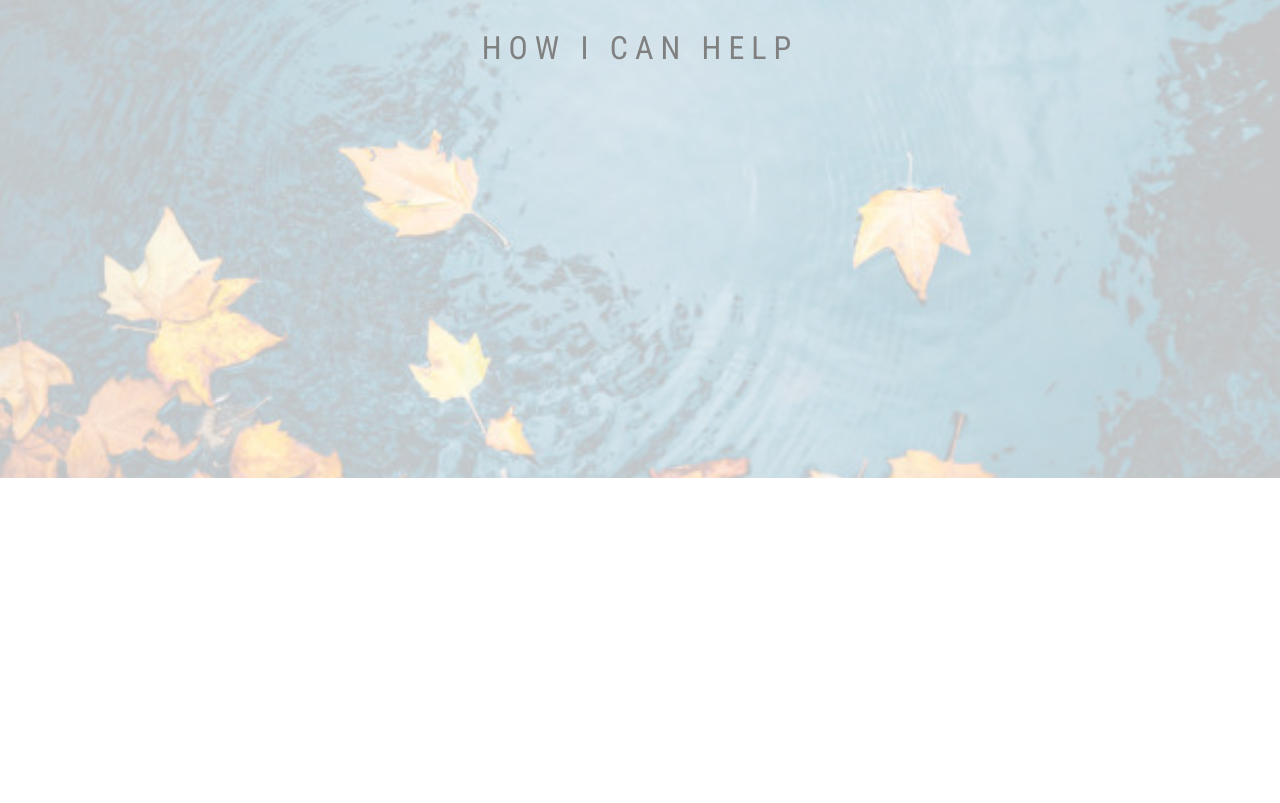
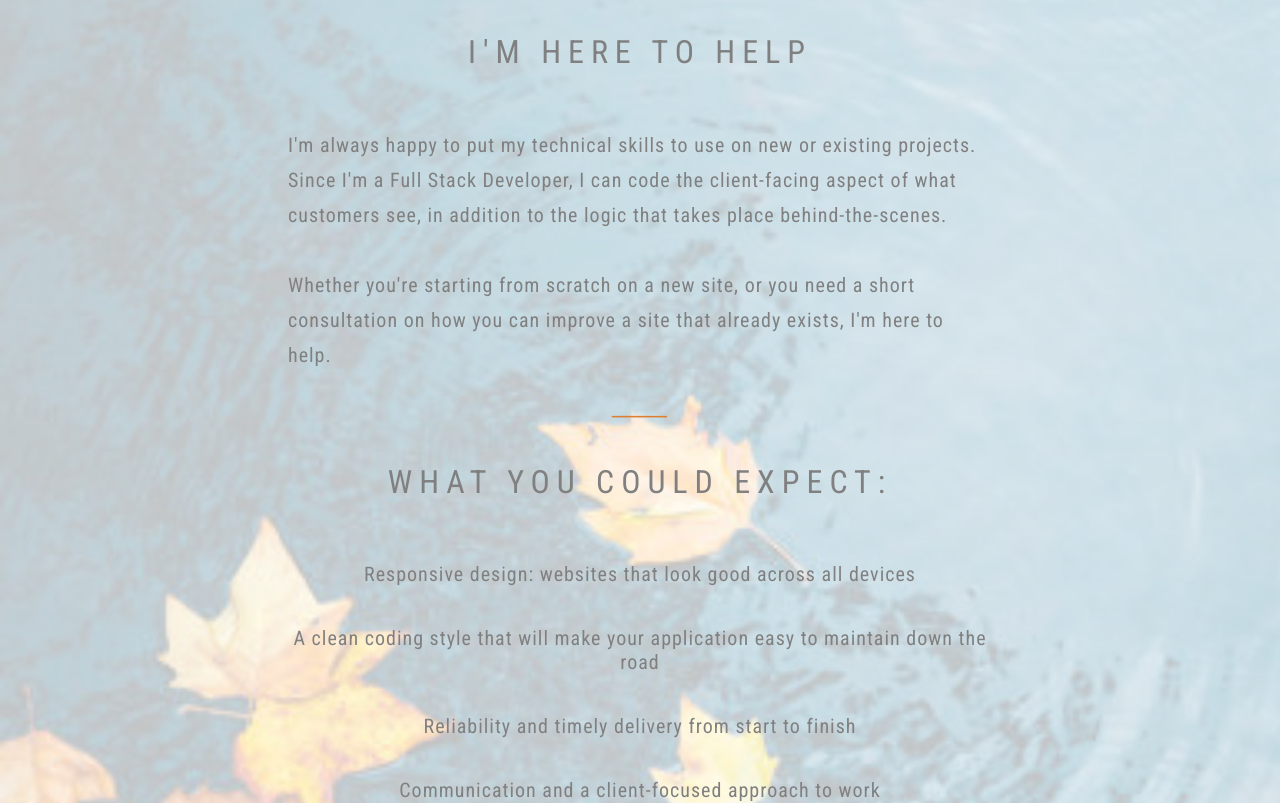
Before and after one commit to rsalomon1/rsalomon1.github.io, a React (Create React App) app in the folder robin-portfolio/: page /#/services in a window 1280 px wide. Shown: the part 322-1125 px from the top of the page. Before the commit the page ends 800 px from the top, so only its background shows below. Built offline with nearby package versions, Linux system fonts and the light colour scheme.

Commit message:
Added content to Services page

```diff
--- a/robin-portfolio/src/components/AboutMe.jsx
+++ b/robin-portfolio/src/components/AboutMe.jsx
@@ -8,7 +8,7 @@ function AboutMe() {
         <img src={require("../images/robin_salomon_circle_headshot.png")}></img>
       </div>
       <p className="header-text">About Me</p>
-      <div className="about-me-content">
+      <div className="text-content">
       <p className="p-font">
         I'm a Full Stack Web Developer who has a non-traditional backround in
         tech. It wasn't until my mid-thirties when I decided to make my tech career
--- a/robin-portfolio/src/components/Services.jsx
+++ b/robin-portfolio/src/components/Services.jsx
@@ -1,15 +1,58 @@
-import React from 'react'
-import NavBar from './NavBar'
+import React from "react";
+import NavBar from "./NavBar";
 function Services() {
   return (
     <div>
-        <NavBar />
-        <div>
-        <img className="icon" src={require("../images/handshake_icon.png")}></img>
-        <p className="header-text">How I Can Help</p>
+      <NavBar />
+      <div>
+        <img
+          className="icon"
+          src={require("../images/handshake_icon.png")}
+        ></img>
+        <p style={{marginTop:"20px"}} className="header-text">I'm Here to Help</p>
+        <div style={{marginTop:"1.5rem"}} className="text-content">
+          <p  className="p-font">
+            I'm always happy to put my technical skills to use on new or
+            existing projects. Since I'm a Full Stack Developer, I can code the
+            client-facing aspect of what customers see, in addition to the logic
+            that takes place behind-the-scenes.
+            <br />
+            <br />
+            Whether you're starting from scratch on a new site, or you need a
+            short consultation on how you can improve a site that already
+            exists, I'm here to help.
+          </p>
+
+          <p style={{ color: "rgb(220,127,50)" }} className="bullet-points">
+            ⸻
+          </p>
+          <p className="header-text">What you could expect:</p>
+          <div className="bullets-container">
+            <p className="bullet-points">
+              Responsive design: websites that look good across all devices
+            </p>
+
+            <p className="bullet-points">
+              A clean coding style that will make your application easy to
+              maintain down the road
+            </p>
+            <p className="bullet-points">
+              Reliability and timely delivery from start to finish
+            </p>
+            <p className="bullet-points">
+              Communication and a client-focused approach to work
+            </p>
+            <p className="bullet-points">
+              Flexibility with changing needs
+            </p>
+            <p style={{ color: "rgb(220,127,50)" }} className="bullet-points">
+              ⸻
+            </p>
+          </div>
         </div>
+      </div>
     </div>
-  )
+  );
 }
 
-export default Services
+export default Services;
--- a/robin-portfolio/src/css/stylesheet.css
+++ b/robin-portfolio/src/css/stylesheet.css
@@ -71,7 +71,8 @@ body {
   margin-top: -10px;
   font-weight: 400;
 }
-.menu-item:hover, .menu-item-navbar:hover {
+.menu-item:hover,
+.menu-item-navbar:hover {
   cursor: pointer;
   color: white;
 }
@@ -85,7 +86,7 @@ img {
   margin-right: auto;
   margin-top: 15vh;
 }
-.icon{
+.icon {
   width: 190px;
   display: block;
   margin-left: auto;
@@ -127,18 +128,39 @@ img {
   font-weight: 400;
   display: flex;
   justify-content: center;
+  text-align: left;
+  margin-right: 35vh;
+  margin-left: 35vh;
+  line-height: 35px;
+}
+.bullet-points {
+  color: gray;
+  display: inline-flex;
+  fill: #000;
+  font-family: "Roboto Condensed", sans-serif;
+  outline: 0;
+  text-decoration: none;
+  letter-spacing: 1px;
+  font-size: 1.25rem;
+  font-weight: 400;
+  display: flex;
+  justify-content: center;
   text-align: center;
   margin-right: 35vh;
   margin-left: 35vh;
 }
-.navbar-container{
+.bullets-container {
+  display: flex;
+  flex-direction: column;
+  justify-content: center;
+}
+.navbar-container {
   display: flex;
   flex-direction: row;
   margin-top: 3vh;
   justify-content: center;
-
 }
-.menu-item-navbar{
+.menu-item-navbar {
   color: gray;
   display: inline-flex;
   fill: #000;
@@ -151,7 +173,7 @@ img {
   margin-top: -10px;
   font-weight: 400;
 }
-.about-me-content{
+.text-content {
   margin-bottom: 10vh;
 }
 @media screen and (max-width: 601px) {
@@ -169,9 +191,13 @@ img {
   }
 }
 @media screen and (max-width: 1264px) {
-  .p-font {
+  .p-font,
+  .bullet-points {
     margin-left: 15vh;
     margin-right: 15vh;
+  }
+  .p-font{
+    text-align: center;
   }
 }
 
@@ -182,14 +208,16 @@ img {
   .landing-page {
     max-height: 100vh;
   }
-  .menu-item-navbar{
+  .menu-item-navbar {
     font-size: 1rem;
   }
-  .p-font {
+  .p-font,
+  .bullet-points {
     margin-left: 3vh;
     margin-right: 3vh;
   }
-  .menu-item{
+
+  .menu-item {
     font-size: larger;
     padding: 7px;
   }
```
